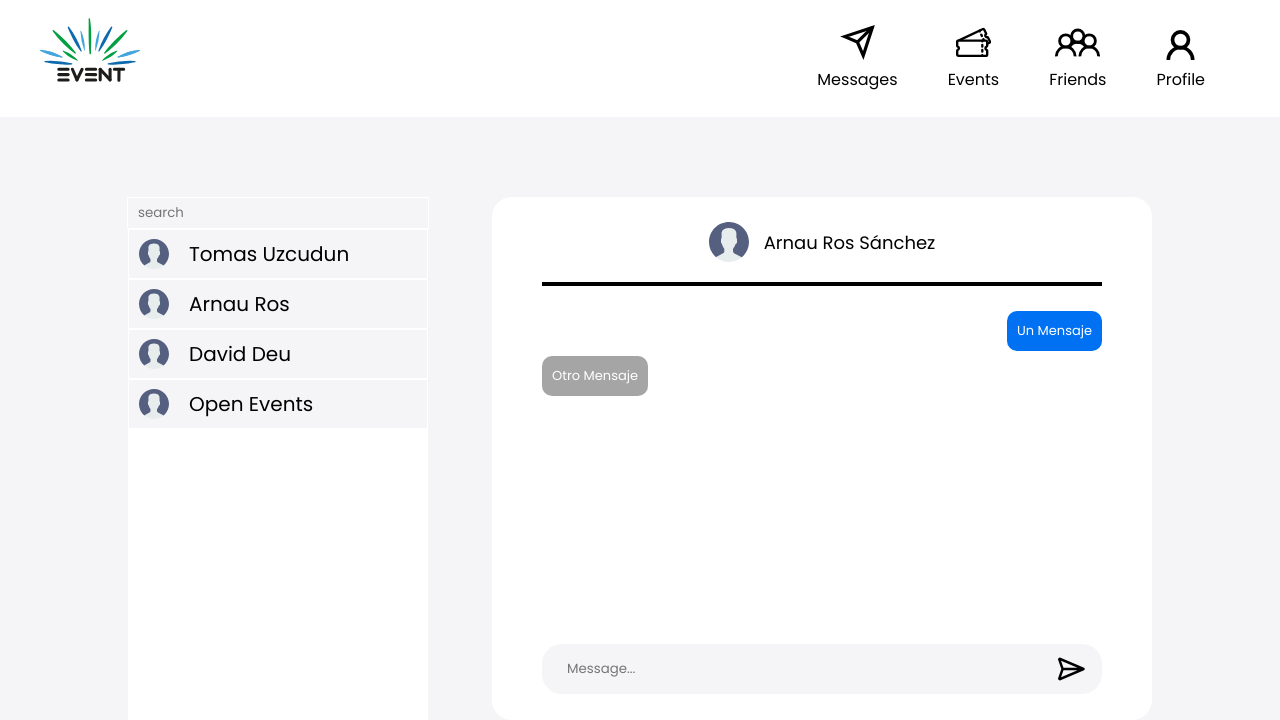
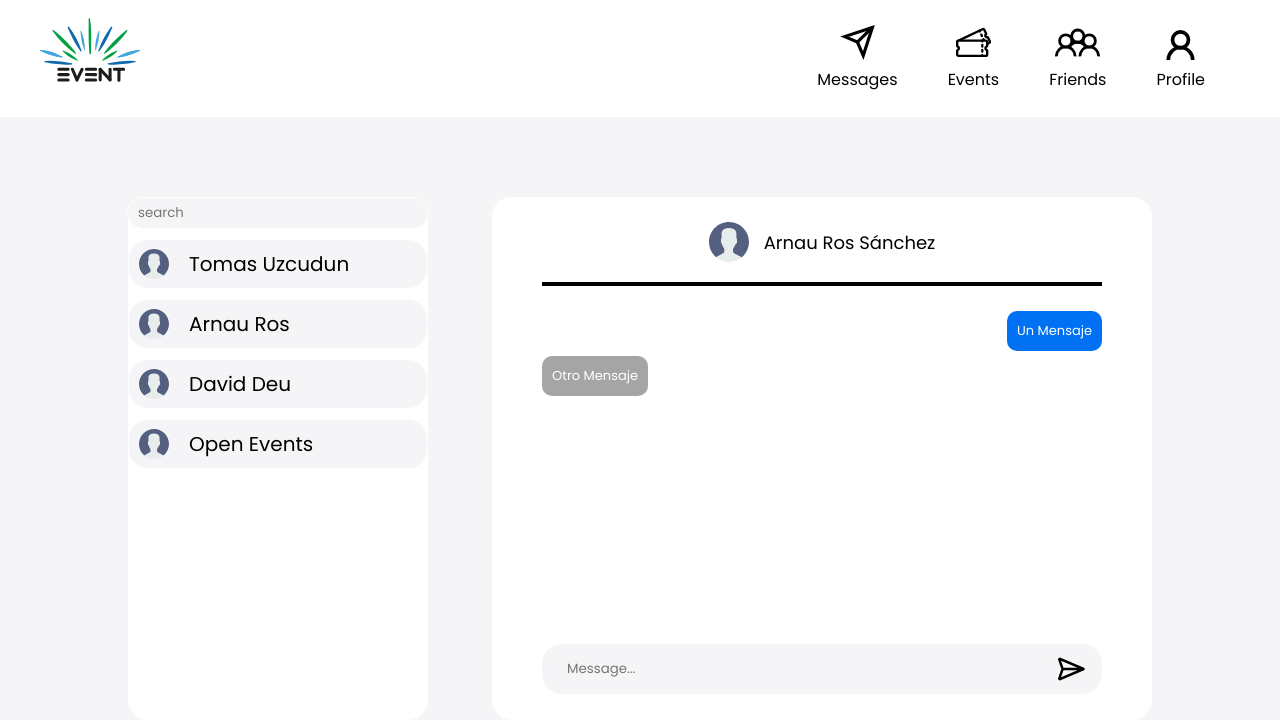
Before and after one commit to OkhaiBroh/PW1-G8, a Vue app: page /chat in a window 1280 px wide. Shown: the top 720 px of the page. Built offline with nearby package versions, Linux system fonts and the light colour scheme.

Commit message:
little changes

```diff
--- a/src/views/ChatView.vue
+++ b/src/views/ChatView.vue
@@ -170,6 +170,7 @@
         flex-direction: column;
         background-color: white;
         width: 300px;
+        border-radius: 20px;
     }
 
     /****************************************
@@ -184,6 +185,7 @@
         width: 100%;
         height: 30px;
         border: 1px solid white;
+        border-radius: 20px;
     }
     .input_search{
         width: 100%;
@@ -191,12 +193,14 @@
         background-color: var(--gray_color);
         padding-left: 10px;
         outline: none;
+        border-radius: 20px;
     }
     .user_chat{
         display: flex;
         align-items: center;
         width: 100%;
         height: 50px;
+        padding-top: 10px;
     }
     .p_style {
         font-size: 20px;
@@ -219,6 +223,7 @@
         height: 50px;
         border-radius: 0px;
         margin-bottom: 35px;
+        border-radius: 20px;
     }
 
     /****************************************
```
